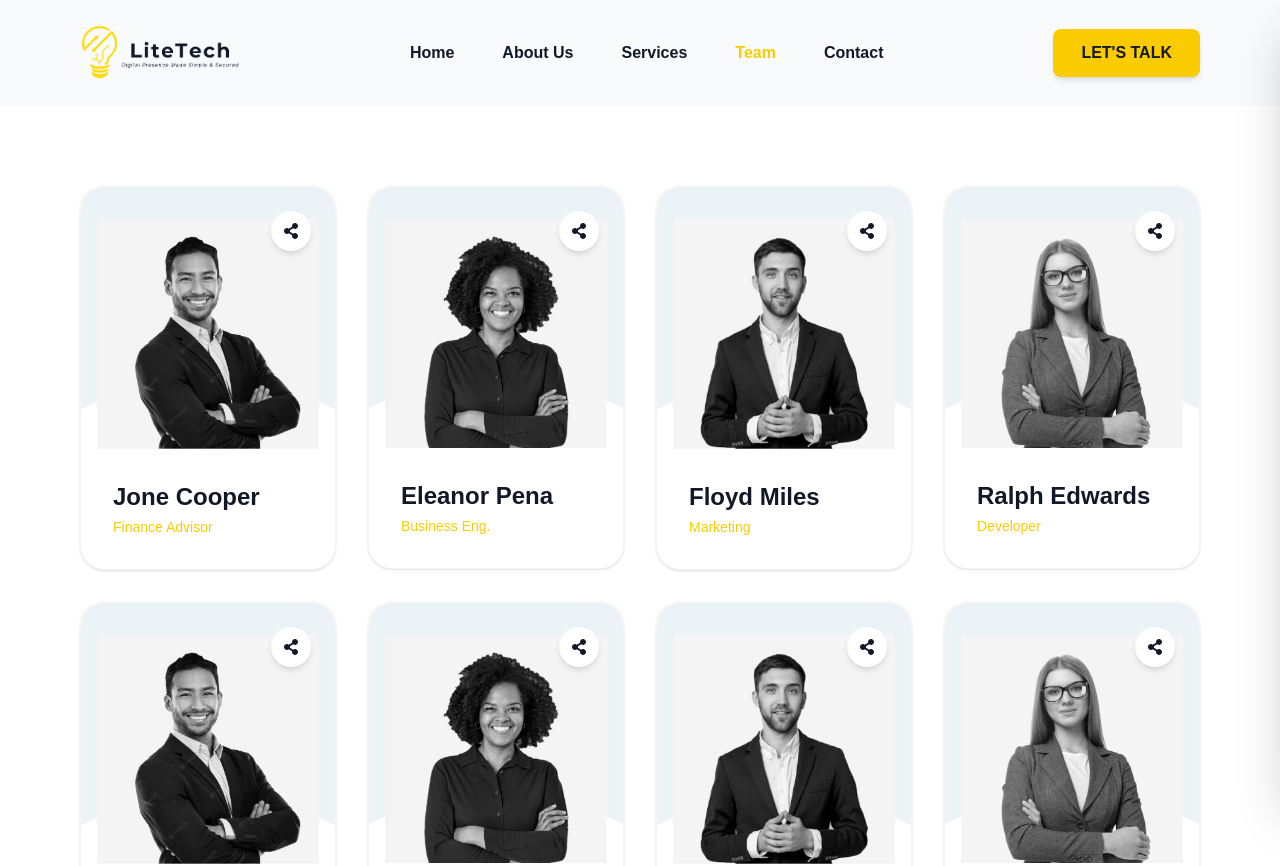
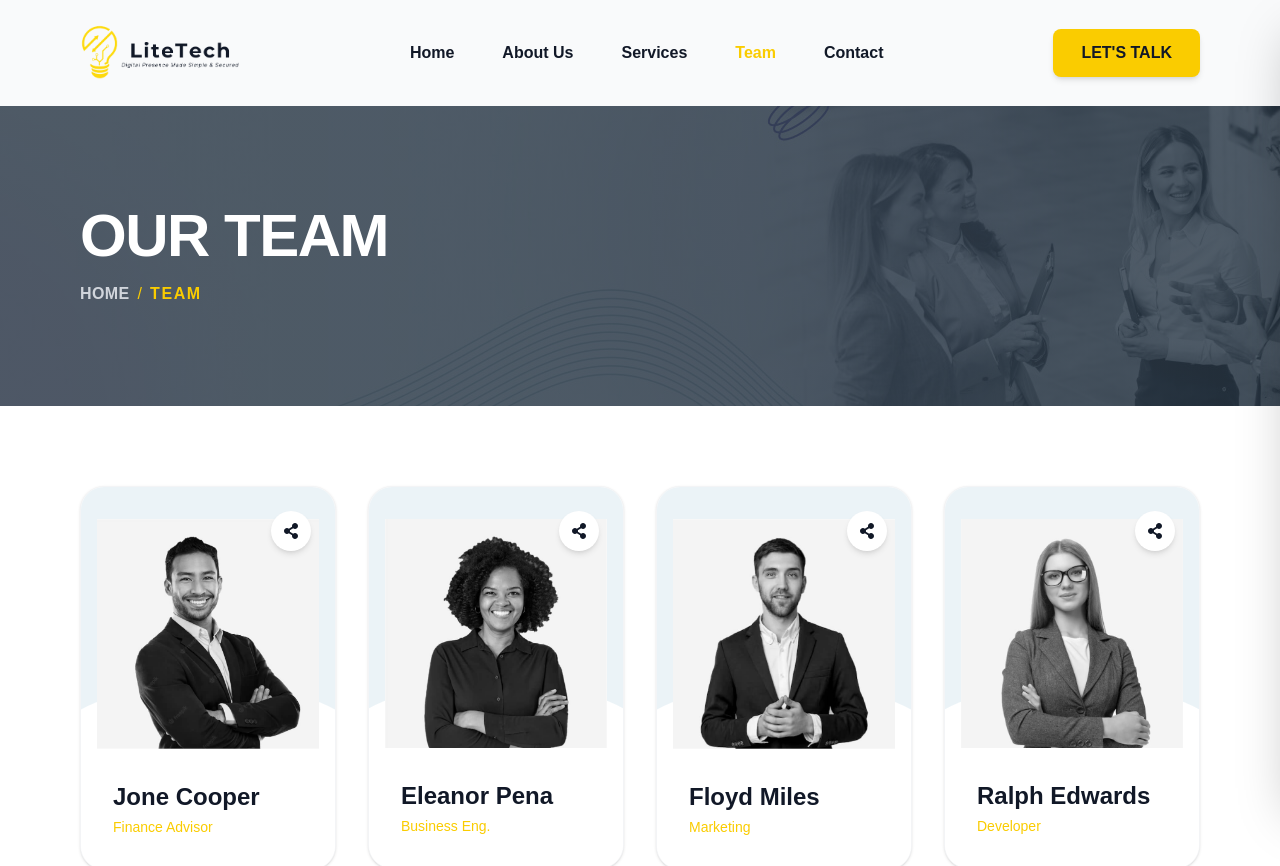
Before and after one commit to Thankgodgab/MorGab, a React (Vite) app: page /team in a window 1280 px wide. Shown: the top 866 px of the page. Built offline with nearby package versions, Linux system fonts and the light colour scheme.

Commit message:
feat: Implement initial website layout, navigation, and core content pages.

```diff
--- a/src/Components/layout/Header.jsx
+++ b/src/Components/layout/Header.jsx
@@ -82,7 +82,7 @@ function Header() {
         initial={{ y: -100 }}
         animate={{ y: 0 }}
         transition={{ duration: 0.8, ease: "easeOut" }}
-        className="w-full py-6 flex items-center justify-center bg-transparent relative z-50"
+        className="relative w-full py-6 flex items-center justify-center bg-transparent z-40"
       >
         <div className="flex justify-between items-center w-full px-5 md:px-10 lg:px-20">
           <div className="h-full">
--- /dev/null
+++ b/src/Components/organisms/BreadcrumbHeader.jsx
@@ -0,0 +1,58 @@
+import React from 'react';
+import { motion } from 'framer-motion';
+import { Link } from 'react-router-dom';
+import PropTypes from 'prop-types';
+
+// Assets
+import breadcrumbBg from '../../assets/breadcrumb_bg.jpg';
+
+const BreadcrumbHeader = ({ title, path = [] }) => {
+    return (
+        <section
+            className="relative w-full py-[100px] bg-mg-blue overflow-hidden flex items-center justify-center text-center bg-cover bg-center"
+            style={{
+                backgroundImage: `linear-gradient(rgba(11, 24, 39, 0.7), rgba(11, 24, 39, 0.7)), url(${breadcrumbBg})`
+            }}
+        >
+            <div className="container mx-auto px-5 md:px-10 lg:px-20 relative z-10 w-full">
+                <div className="flex flex-col items-start justify-center">
+
+                    {/* Content: Title & Breadcrumb */}
+                    <div className="text-start">
+                        <motion.h1
+                            initial={{ opacity: 0, y: 20 }}
+                            animate={{ opacity: 1, y: 0 }}
+                            transition={{ duration: 0.6 }}
+                            className="text-4xl md:text-5xl lg:text-6xl font-black text-white font-primary mb-4 tracking-tight uppercase"
+                        >
+                            {title}
+                        </motion.h1>
+
+                        <motion.div
+                            initial={{ opacity: 0, y: 10 }}
+                            animate={{ opacity: 1, y: 0 }}
+                            transition={{ duration: 0.6, delay: 0.2 }}
+                            className="flex items-start justify-start gap-2 text-sm md:text-base font-bold font-primary"
+                        >
+                            <Link to="/" className="text-gray-300 hover:text-mg-yellow transition-colors tracking-wide">
+                                HOME
+                            </Link>
+                            <span className="text-mg-yellow font-normal"> / </span>
+                            <span className="text-mg-yellow uppercase tracking-widest">
+                                {path[path.length - 1]}
+                            </span>
+                        </motion.div>
+                    </div>
+
+                </div>
+            </div>
+        </section>
+    );
+};
+
+BreadcrumbHeader.propTypes = {
+    title: PropTypes.string.isRequired,
+    path: PropTypes.arrayOf(PropTypes.string)
+};
+
+export default BreadcrumbHeader;
--- a/src/Components/organisms/HeroSection.jsx
+++ b/src/Components/organisms/HeroSection.jsx
@@ -38,7 +38,7 @@ function HeroSection() {
   };
 
   return (
-    <div className="relative w-full pt-32 lg:pb-10 px-5 md:px-10 lg:px-25 overflow-hidden bg-mg-offwhite z-0">
+    <div className="relative w-full pt-16 lg:pt-20 lg:pb-10 px-5 md:px-10 lg:px-25 overflow-hidden bg-mg-offwhite z-0">
 
       {/* Background Shapes */}
       {/* Top right squiggly line */}
--- a/src/Pages/About.jsx
+++ b/src/Pages/About.jsx
@@ -1,4 +1,5 @@
 import React from 'react'
+import BreadcrumbHeader from '../Components/organisms/BreadcrumbHeader'
 import AboutSection2 from '../Components/organisms/AboutSection2'
 import AboutFeatures from '../Components/organisms/AboutFeatures'
 import TestimonialSection from '../Components/organisms/TestimonialSection'
@@ -6,6 +7,7 @@ import TestimonialSection from '../Components/organisms/TestimonialSection'
 function About() {
   return (
     <>
+      <BreadcrumbHeader title="About Us" path={["About Us"]} />
       <AboutSection2 />
       <AboutFeatures />
       <TestimonialSection />
--- a/src/Pages/Contact.jsx
+++ b/src/Pages/Contact.jsx
@@ -1,9 +1,12 @@
 import React from 'react'
+import BreadcrumbHeader from '../Components/organisms/BreadcrumbHeader'
 import ContactSection from '../Components/organisms/ContactSection'
 
 function Contact() {
   return (
     <>
+      <BreadcrumbHeader title="Contact Us" path={["Contact"]} />
+
       {/* Main Contact Section */}
       <ContactSection />
 
--- a/src/Pages/Services.jsx
+++ b/src/Pages/Services.jsx
@@ -1,9 +1,11 @@
 import React from 'react'
+import BreadcrumbHeader from '../Components/organisms/BreadcrumbHeader'
 import ServiceSection from '../Components/organisms/ServiceSection'
 
 function Services() {
   return (
     <>
+      <BreadcrumbHeader title="Our Services" path={["Services"]} />
       <ServiceSection />
     </>
   )
--- a/src/Pages/Team.jsx
+++ b/src/Pages/Team.jsx
@@ -1,9 +1,11 @@
 import React from 'react'
+import BreadcrumbHeader from '../Components/organisms/BreadcrumbHeader'
 import TeamSectionFull from '../Components/organisms/TeamSectionFull'
 
 function Team() {
   return (
     <>
+      <BreadcrumbHeader title="Our Team" path={["Team"]} />
       <TeamSectionFull />
     </>
   )
```
Also changed, not shown: src/assets/breadcrumb_bg.jpg (added).
